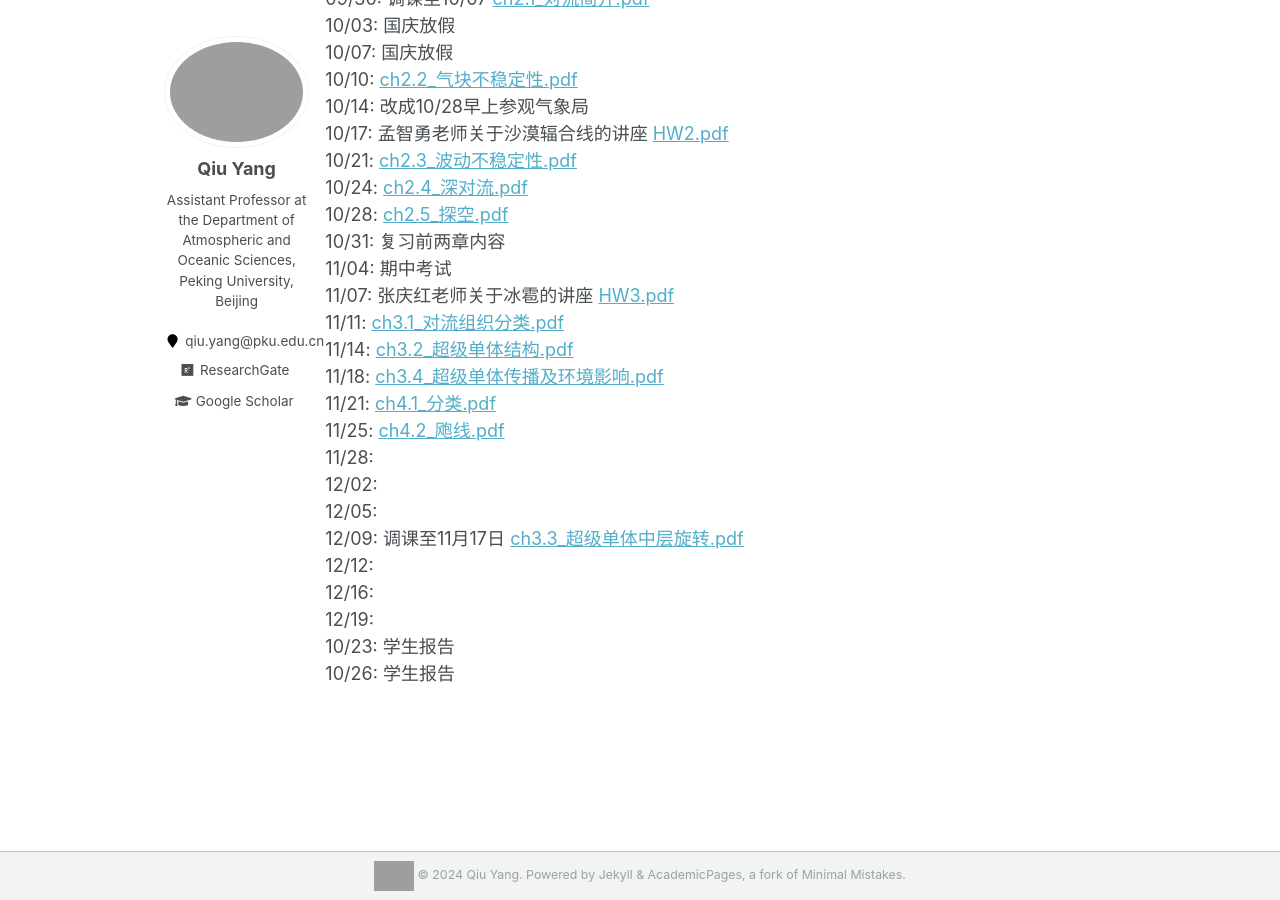
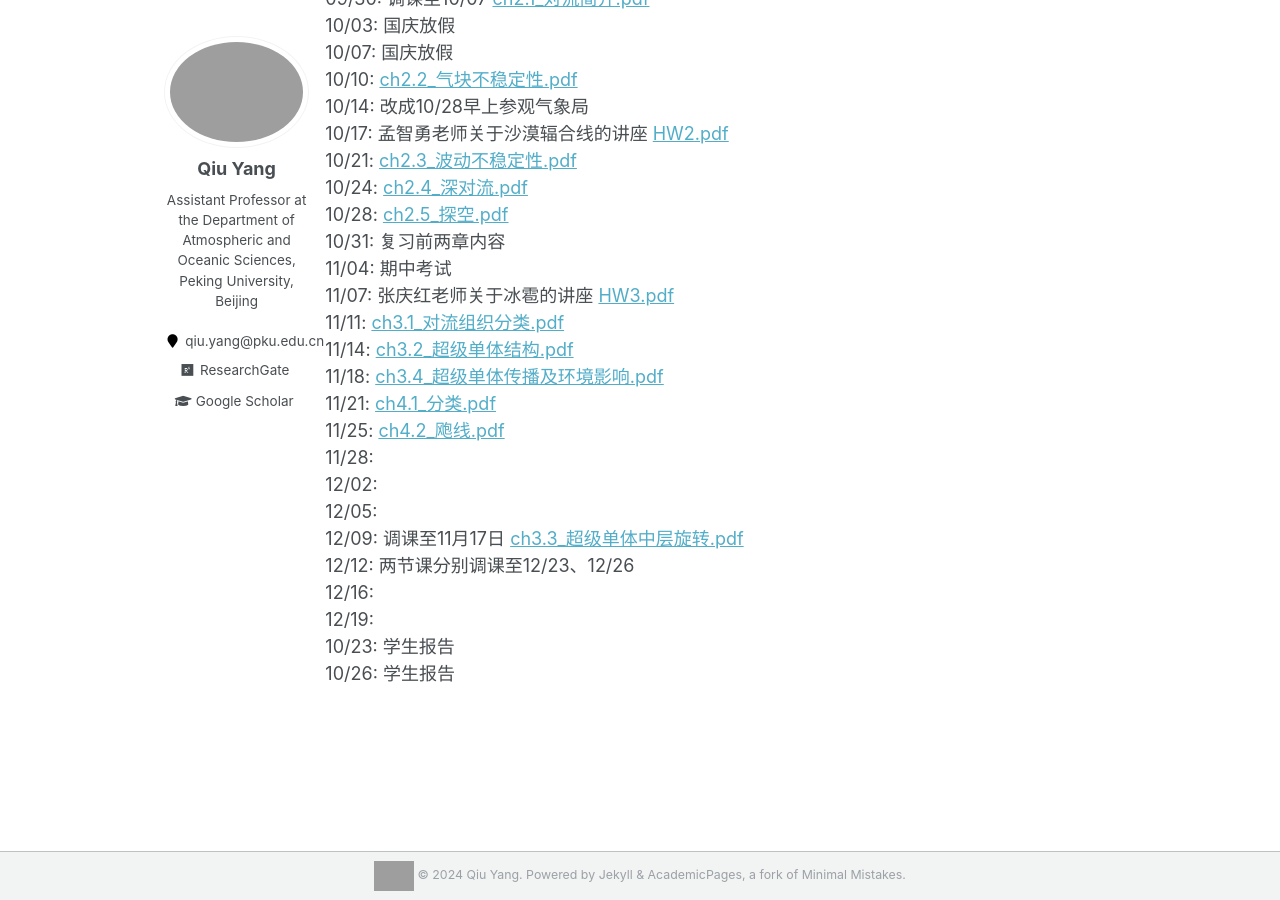
Before and after one commit to qiuyang50/qiuyang50.github.io, a Jekyll site: the page built from _pages/mesoscale_2024fall.md, in a window 1280 px wide and 900 px high, scrolled down 505 px. Built offline with Jekyll 4.4.1, drawn with Linux system fonts in a browser that asks for light colours; grey boxes are pictures that could not be loaded.

Commit message:
Update mesoscale_2024fall.md

```diff
--- a/_pages/mesoscale_2024fall.md
+++ b/_pages/mesoscale_2024fall.md
@@ -38,7 +38,7 @@ filename: modeling_2024fall.md
 12/02:
 12/05:
 12/09: 调课至11月17日 <a href="https://qiuyang50.github.io/files/mesoscale_2024fall/ch3.3_超级单体中层旋转.pdf">ch3.3_超级单体中层旋转.pdf</a>
-12/12:
+12/12: 两节课分别调课至12/23、12/26
 12/16:
 12/19:
 10/23: 学生报告
```
